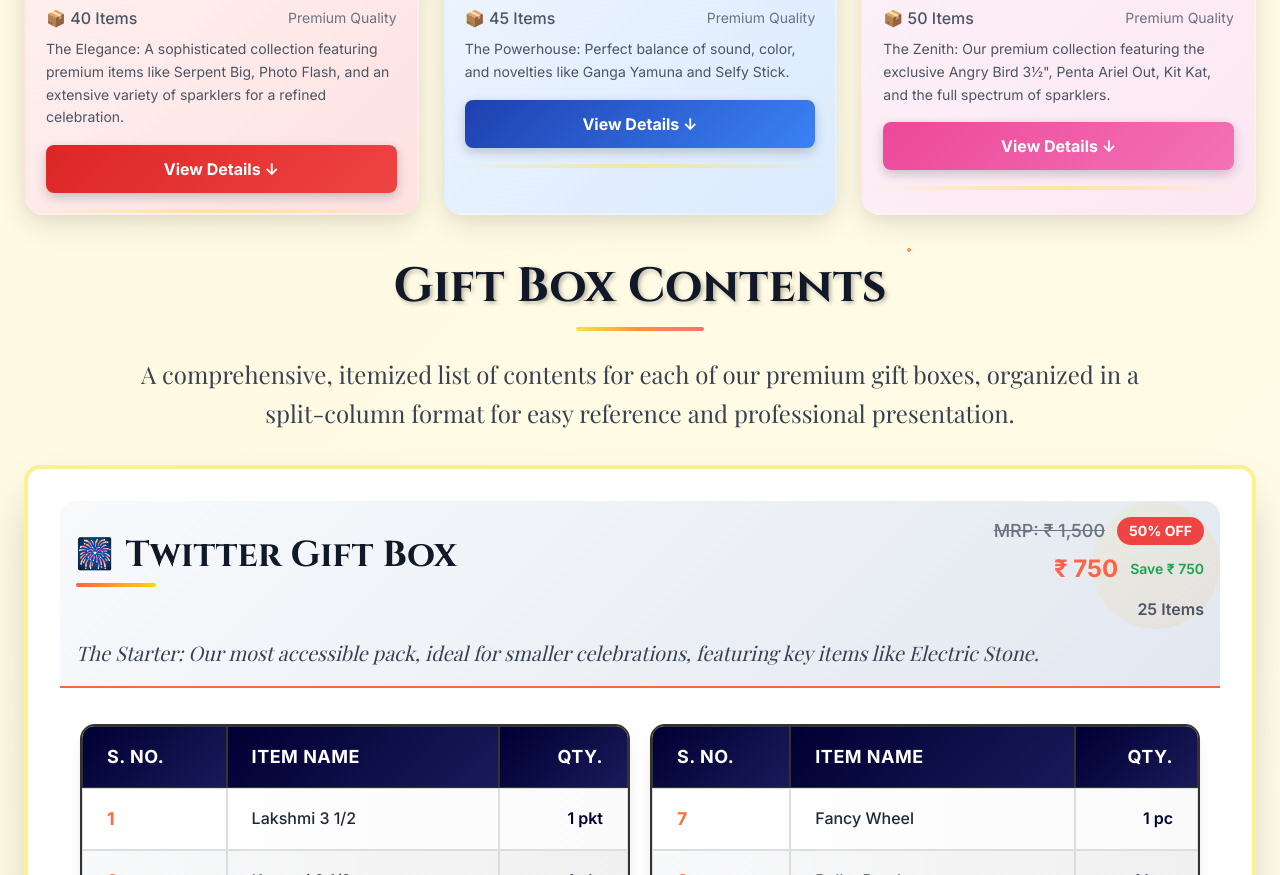
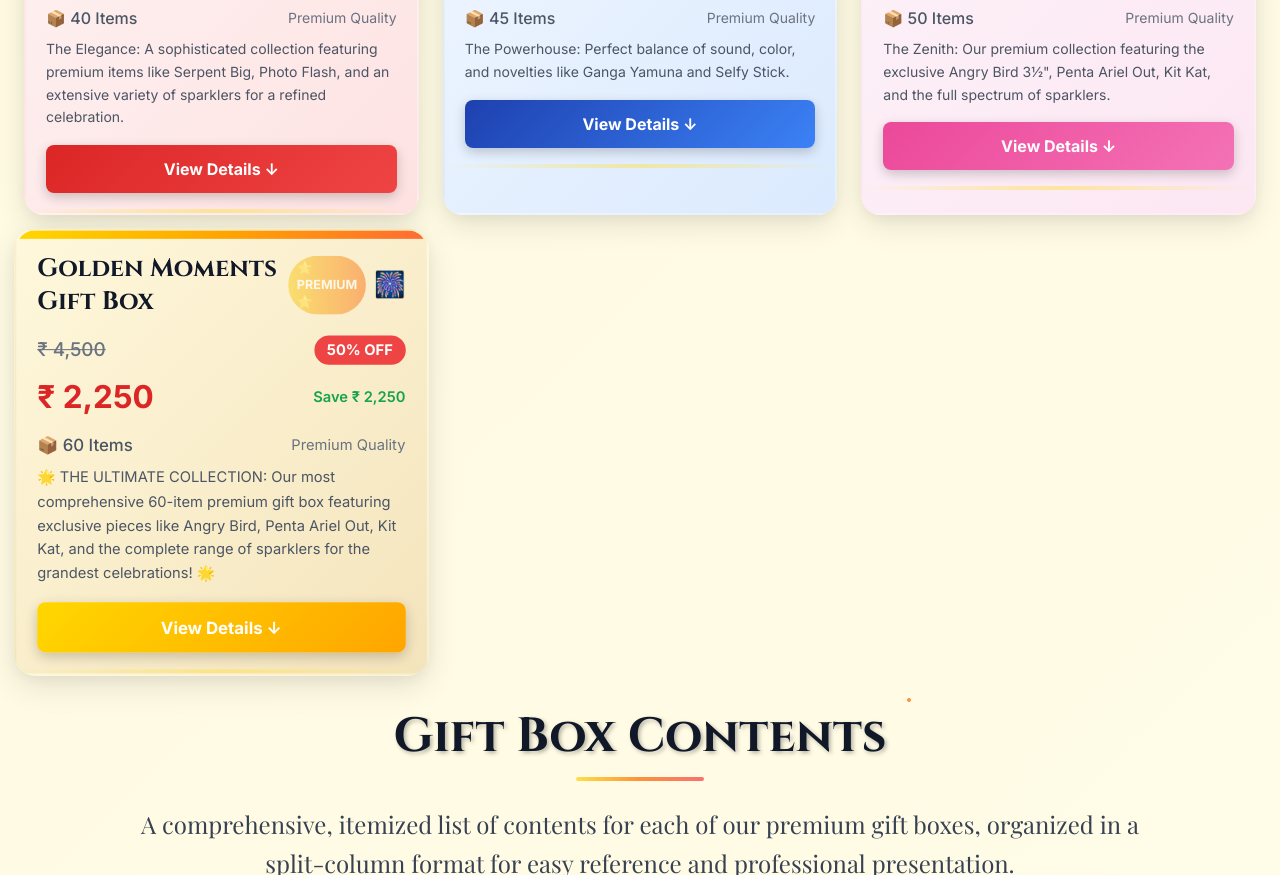
Before and after one commit to SVDileepKumar/giftbox, a React (Create React App) app: page / in a window 1280 px wide. Shown: the part 1800-2675 px from the top of the page. Built offline with nearby package versions, Linux system fonts and the light colour scheme; the HTML template or start-up script is replaced by a standard one.

Commit message:
Update GiftBoxes.tsx

```diff
--- a/src/components/GiftBoxes.tsx
+++ b/src/components/GiftBoxes.tsx
@@ -28,18 +28,18 @@ const GiftBoxes: React.FC = () => {
       keyFeatures: 'The Starter: Our most accessible pack, ideal for smaller celebrations, featuring key items like Electric Stone.',
       color: '#FF6347',
       items: [
-        { no: 1, name: 'Lakshmi 3 1/2', qty: '1 pkt' }, { no: 14, name: 'Gee Boomba', qty: '1 box' },
-        { no: 2, name: 'Kuruvui 2 1/2', qty: '1 pkt' }, { no: 15, name: 'Serpent', qty: '1 box' },
-        { no: 3, name: 'Ashraffi Small', qty: '1 pc' }, { no: 16, name: '10 Chorsa Crackers', qty: '1 pkt' },
-        { no: 4, name: 'Ashraffi Big', qty: '1 pc' }, { no: 17, name: 'Electric Stone', qty: '1 box' },
-        { no: 5, name: '28 Chorsa Crackers', qty: '1 pkt' }, { no: 18, name: 'Photo Flash', qty: '1 pc' },
-        { no: 6, name: '28 Goa Crackers', qty: '1 pkt' }, { no: 19, name: 'Snake Cartoon', qty: '1 pc' },
-        { no: 7, name: 'Fancy Wheel', qty: '1 pc' }, { no: 20, name: 'Cartoon (5 pcs)', qty: '1 box' },
-        { no: 8, name: 'Bullet Bomb', qty: '1 box' }, { no: 21, name: 'Red Bijili (50 pcs)', qty: '1 pkt' },
-        { no: 9, name: 'Butterfly', qty: '1 pc' }, { no: 22, name: '7cm Electric Sparklers', qty: '1 box' },
-        { no: 10, name: 'Flowerpot Big (5 pcs)', qty: '1 box' }, { no: 23, name: '7cm Color Sparklers', qty: '1 box' },
-        { no: 11, name: 'Zamin Chakkar Big', qty: '1 box' }, { no: 24, name: '7cm Green Sparklers', qty: '1 box' },
-        { no: 12, name: 'Military Bomb', qty: '1 pc' }, { no: 25, name: 'Twinkling Star(5 pcs)', qty: '1 pc' }
+        { no: 1, name: 'Lakshmi 3 1/2', qty: '1 pkt' }, { no: 15, name: 'Gee Boomba', qty: '1 box' },
+        { no: 2, name: 'Kuruvui 2 3/4', qty: '1 pkt' }, { no: 16, name: 'Serpent', qty: '1 box' },
+        { no: 3, name: 'Ashraffi Small', qty: '1 pc' }, { no: 17, name: '10 Chorsa Crackers', qty: '1 pkt' },
+        { no: 4, name: 'Ashraffi Big', qty: '1 pc' }, { no: 18, name: 'Electric Stone', qty: '1 box' },
+        { no: 5, name: '28 Chorsa Crackers', qty: '1 pkt' }, { no: 19, name: 'Photo Flash', qty: '1 pc' },
+        { no: 6, name: '28 Goa Crackers', qty: '1 pkt' }, { no:20, name: 'Snake Cartoon', qty: '1 pc' },
+        { no: 8, name: 'Fancy Wheel', qty: '1 pc' }, { no: 21, name: 'Cartoon (5 pcs)', qty: '1 box' },
+        { no: 7, name: 'Bullet Bomb', qty: '1 box' }, { no: 22, name: 'Red Bijili (50 pcs)', qty: '1 pkt' },
+        { no: 9, name: 'Butterfly', qty: '1 pc' }, { no: 23, name: '7cm Electric Sparklers', qty: '1 box' },
+        { no: 10, name: 'Flowerpot Big (5 pcs)', qty: '1 box' }, { no: 24, name: '7cm Color Sparklers', qty: '1 box' },
+        { no: 11, name: 'Zamin Chakkar Big', qty: '1 box' }, { no: 25, name: '7cm Green Sparklers', qty: '1 box' },
+        { no: 12, name: 'Military Bomb', qty: '1 pc' }, { no: 13, name: 'Twinkiling Star(5 pcs)', qty: '1 box' }, { no: 14, name: 'Sky Shot', qty: '1 pc' }
       ]
     },
     {
@@ -202,6 +202,48 @@ const GiftBoxes: React.FC = () => {
         { no: 24, name: 'Color Pops', qty: '1 pc' }, { no: 49, name: '10cm Electric Sparklers', qty: '1 box' },
         { no: 25, name: 'Gee Boomba', qty: '1 box' }, { no: 50, name: '10cm Color Sparklers', qty: '1 box' }
       ]
+    },
+    {
+      id: 'golden-moments',
+      name: 'Golden Moments Gift Box',
+      totalItems: 60,
+      mrp: 4500,
+      discount: 50,
+      discountedPrice: 2250,
+      keyFeatures: '🌟 THE ULTIMATE COLLECTION: Our most comprehensive 60-item premium gift box featuring exclusive pieces like Angry Bird, Penta Ariel Out, Kit Kat, and the complete range of sparklers for the grandest celebrations! 🌟',
+      color: '#FFD700',
+      items: [
+        { no: 1, name: 'Lakshmi 4"', qty: '1 pkt' }, { no: 31, name: 'Color Pops', qty: '1 pc' },
+        { no: 2, name: 'Parrot 4"', qty: '1 pkt' }, { no: 32, name: 'Jee Boomba', qty: '1 box' },
+        { no: 3, name: 'Laxmi 3 1/2"', qty: '1 pkt' }, { no: 33, name: '7 Shots', qty: '1 pc' },
+        { no: 4, name: 'Parrot 3 1/2"', qty: '1 pkt' }, { no: 34, name: 'Penta Ariel out', qty: '1 pc' },
+        { no: 5, name: 'Angry Bird 3 1/2"', qty: '1 pkt' }, { no: 35, name: 'Sky Shot', qty: '1 pc' },
+        { no: 6, name: 'Kuruvi 2 3/4"', qty: '1 pkt' }, { no: 36, name: 'Military bomb', qty: '1 pc' },
+        { no: 7, name: 'Parrot 2 3/4"', qty: '1 pkt' }, { no: 37, name: 'Serpent Big', qty: '1 box' },
+        { no: 8, name: 'Laxmi 2 3/4"', qty: '1 pkt' }, { no: 38, name: 'Serpent Small', qty: '1 box' },
+        { no: 9, name: 'Chotta Beem', qty: '1 pkt' }, { no: 39, name: 'Fancy Wheel', qty: '1 pc' },
+        { no: 10, name: '555 Bomb', qty: '1 pc' }, { no: 40, name: 'Stone', qty: '1 box' },
+        { no: 11, name: '10 Chorsa Crackers', qty: '1 pkt' }, { no: 41, name: 'Ashrafi big', qty: '1 pc' },
+        { no: 12, name: '28 Chorsa Crackers', qty: '1 pkt' }, { no: 42, name: 'Ashrafi small', qty: '1 pc' },
+        { no: 13, name: '28 Goa Crackers', qty: '1 pkt' }, { no: 43, name: 'Butterfly', qty: '1 pc' },
+        { no: 14, name: '28 Giant Crackers', qty: '1 pkt' }, { no: 44, name: 'Photo Flash', qty: '1 pc' },
+        { no: 15, name: '10 Giant Crackers', qty: '1 pkt' }, { no: 45, name: 'Kinderjoy', qty: '1 pc' },
+        { no: 16, name: '100 Wala Lar', qty: '1 pkt' }, { no: 46, name: '10 Chorsa Crackers', qty: '1 pkt' },
+        { no: 17, name: 'Helicopter', qty: '1 pc' }, { no: 47, name: '7cm sparklers', qty: '1 box' },
+        { no: 18, name: 'Atom Bomb', qty: '1 box' }, { no: 48, name: 'Bijili Striped (50)', qty: '1 pkt' },
+        { no: 19, name: 'Twinkling Star 1 1/2"', qty: '1 box' }, { no: 49, name: 'Hyd. Bomb (2 pc)', qty: '1 pkt' },
+        { no: 20, name: 'Twinkling Star 4"', qty: '1 pkt' }, { no: 50, name: 'Magic Pop', qty: '1 box' },
+        { no: 21, name: 'Flower Pot Big', qty: '1 box' }, { no: 51, name: 'Rocket (5 pcs)', qty: '1 box' },
+        { no: 22, name: 'Lunik Express', qty: '1 pc' }, { no: 52, name: 'Bijili Red (50 pcs)', qty: '1 pkt' },
+        { no: 23, name: 'Zamin Chakkar Big', qty: '1 box' }, { no: 53, name: '7cm Electric sparklers', qty: '1 box' },
+        { no: 24, name: 'Selfie Stick', qty: '1 pc' }, { no: 54, name: '7cm Color sparklers', qty: '1 box' },
+        { no: 25, name: 'Ganga Jamuna', qty: '1 pc' }, { no: 55, name: '7cm Green sparklers', qty: '1 box' },
+        { no: 26, name: 'Shower Green', qty: '1 pc' }, { no: 56, name: '7cm Red sparklers', qty: '1 box' },
+        { no: 27, name: 'Shower', qty: '1 pc' }, { no: 57, name: '10cm Electric sparklers', qty: '1 box' },
+        { no: 28, name: 'Snake Cartoon', qty: '1 pc' }, { no: 58, name: '10cm Color sparklers', qty: '1 box' },
+        { no: 29, name: 'Cartoon', qty: '1 box' }, { no: 59, name: '10cm Green sparklers', qty: '1 box' },
+        { no: 30, name: 'Kit Kat', qty: '1 box' }, { no: 60, name: '10cm Red sparklers', qty: '1 box' }
+      ]
     }
   ];
 
@@ -251,7 +293,8 @@ const GiftBoxes: React.FC = () => {
             { primary: '#7C3AED', secondary: '#8B5CF6', accent: '#A78BFA', bg: 'linear-gradient(135deg, #F3E8FF 0%, #E9D5FF 100%)' },
             { primary: '#DC2626', secondary: '#EF4444', accent: '#F87171', bg: 'linear-gradient(135deg, #FEF2F2 0%, #FEE2E2 100%)' },
             { primary: '#1E40AF', secondary: '#3B82F6', accent: '#60A5FA', bg: 'linear-gradient(135deg, #EFF6FF 0%, #DBEAFE 100%)' },
-            { primary: '#EC4899', secondary: '#F472B6', accent: '#F9A8D4', bg: 'linear-gradient(135deg, #FDF2F8 0%, #FCE7F3 100%)' }
+            { primary: '#EC4899', secondary: '#F472B6', accent: '#F9A8D4', bg: 'linear-gradient(135deg, #FDF2F8 0%, #FCE7F3 100%)' },
+            { primary: '#FFD700', secondary: '#FFA500', accent: '#FF6B35', bg: 'linear-gradient(135deg, #FFF8DC 0%, #F4E4BC 100%)', special: true }
           ];
 
           const scheme = colorSchemes[index % colorSchemes.length];
@@ -259,7 +302,7 @@ const GiftBoxes: React.FC = () => {
           return (
             <div
               key={box.id}
-              className="premium-card relative overflow-hidden"
+              className={`premium-card relative overflow-hidden ${scheme.special ? 'ring-4 ring-yellow-400 ring-opacity-75 shadow-2xl transform scale-105' : ''}`}
               style={{
                 '--card-color': scheme.primary,
                 '--card-color-light': scheme.secondary,
@@ -278,7 +321,14 @@ const GiftBoxes: React.FC = () => {
                   {/* Card Header with Icon */}
                   <div className="flex items-center justify-between mb-4">
                     <h3 className="font-cinzel text-2xl font-bold text-gray-900">{box.name}</h3>
-                    <div className="text-2xl">🎆</div>
+                    <div className="flex items-center gap-2">
+                      {scheme.special && (
+                        <div className="bg-gradient-to-r from-yellow-400 to-orange-500 text-white text-xs font-bold px-2 py-1 rounded-full animate-pulse">
+                          ⭐ PREMIUM ⭐
+                        </div>
+                      )}
+                      <div className="text-2xl">🎆</div>
+                    </div>
                   </div>
 
                   {/* Professional Price Display */}
@@ -294,8 +344,8 @@ const GiftBoxes: React.FC = () => {
 
                     <div className="flex items-center justify-between">
                       <div
-                        className="text-3xl font-bold"
-                        style={{ color: scheme.primary }}
+                        className={`text-3xl font-bold ${scheme.special ? 'text-red-600' : ''}`}
+                        style={{ color: scheme.special ? '#DC2626' : scheme.primary }}
                       >
                         {discountedPriceText}
                       </div>
```
